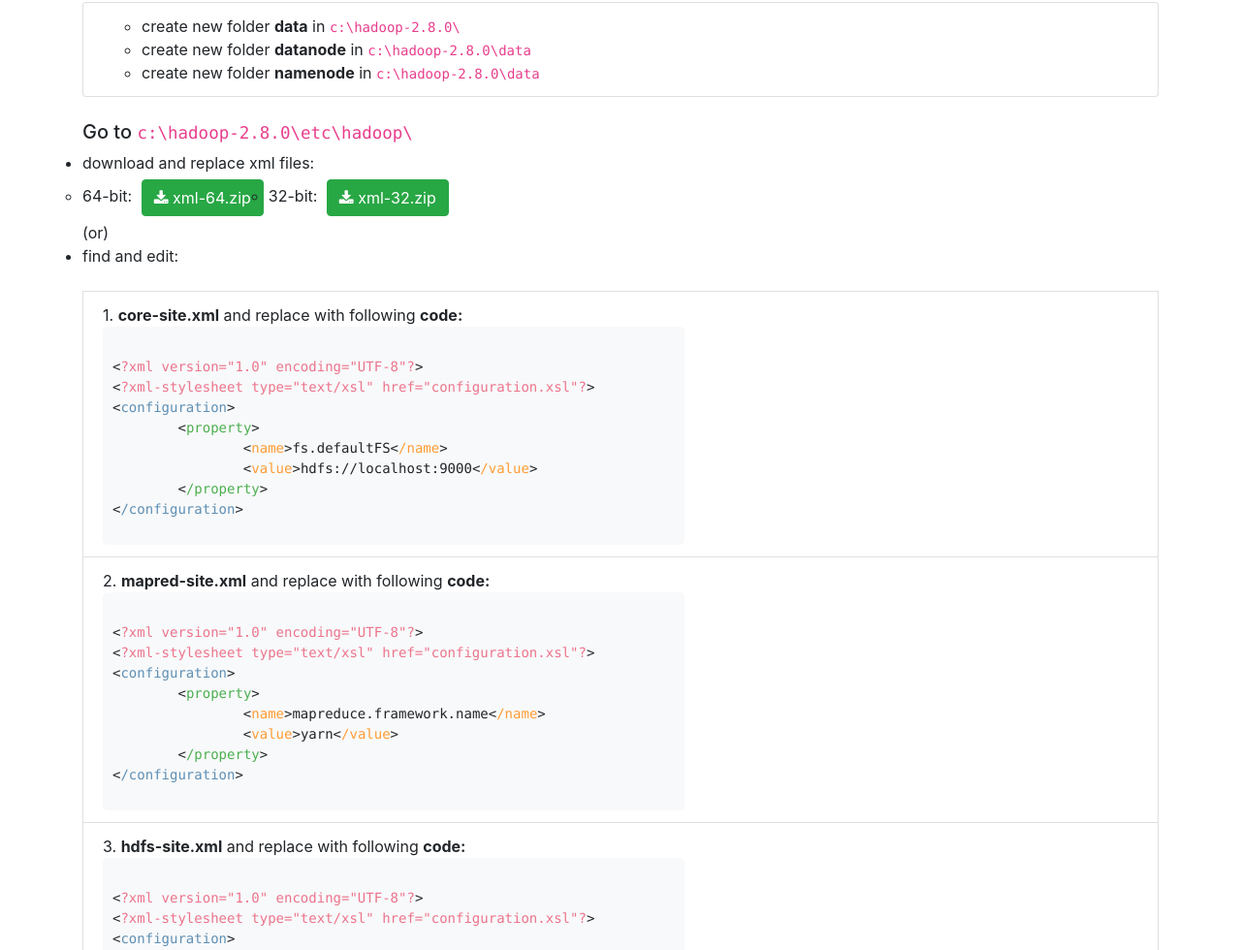
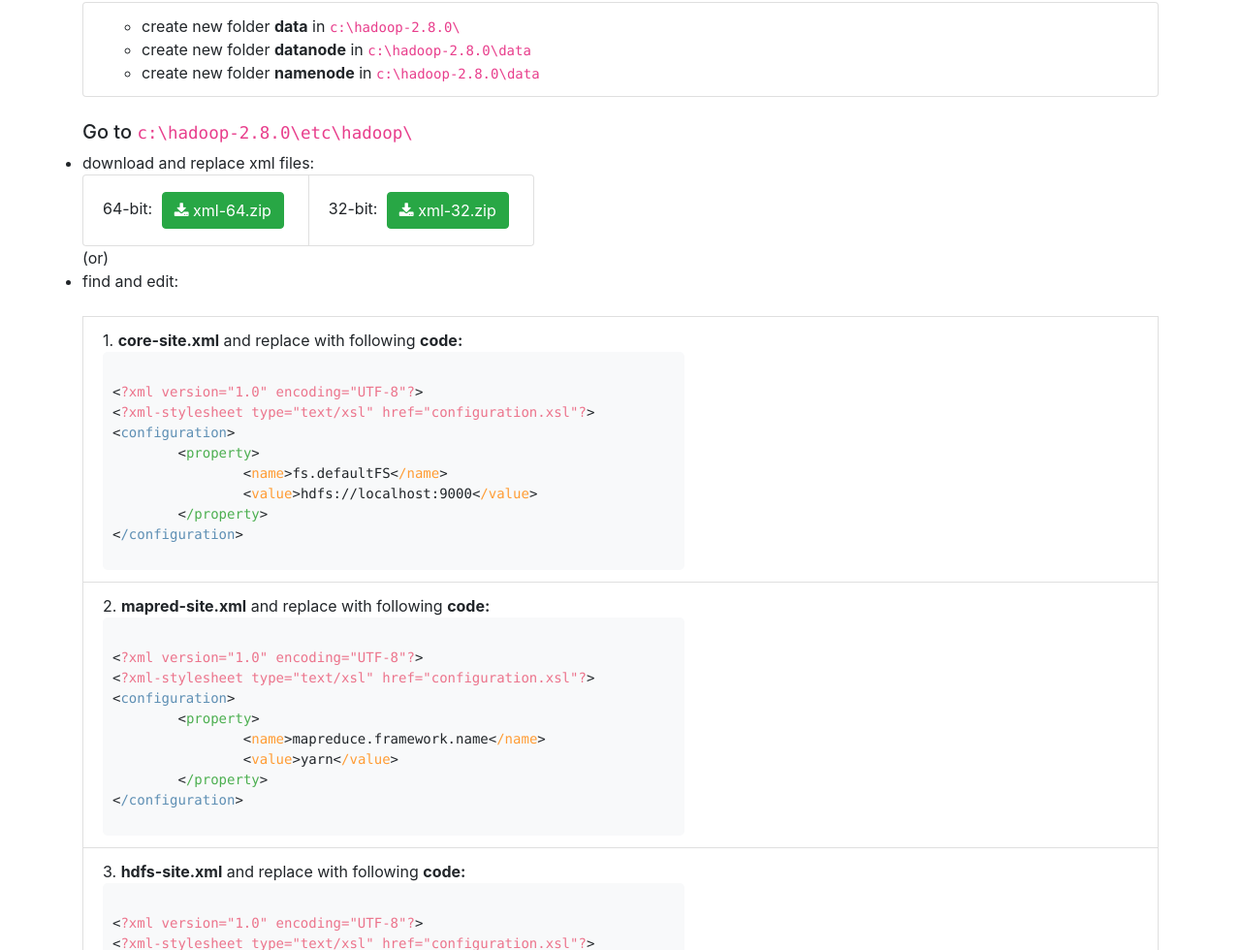
Before and after one commit to Ray784/hadoop_windows, a plain HTML site: page index.html in a window 1280 px wide. Shown: the part 764-1744 px from the top of the page at 97% size. Drawn offline with nearby package versions, Linux system fonts and the light colour scheme.

Commit message:
updated index.html

```diff
--- a/index.html
+++ b/index.html
@@ -108,8 +108,8 @@
 				<li>
 					download and replace xml files:
 					<ul class="list-group list-group-horizontal">
-						<li>64-bit: <a class="btn btn-success" href="./downloads/xml-64.zip"><i class="fa fa-download"></i> xml-64.zip</a></li>
-						<li>32-bit: <a class="btn btn-success" href="./downloads/xml-32.zip"><i class="fa fa-download"></i> xml-32.zip</a></li>
+						<li class="list-group-item">64-bit: <a class="btn btn-success" href="./downloads/xml-64.zip"><i class="fa fa-download"></i> xml-64.zip</a></li>
+						<li class="list-group-item">32-bit: <a class="btn btn-success" href="./downloads/xml-32.zip"><i class="fa fa-download"></i> xml-32.zip</a></li>
 					</ul>
 				</li>
 				(or)
```
